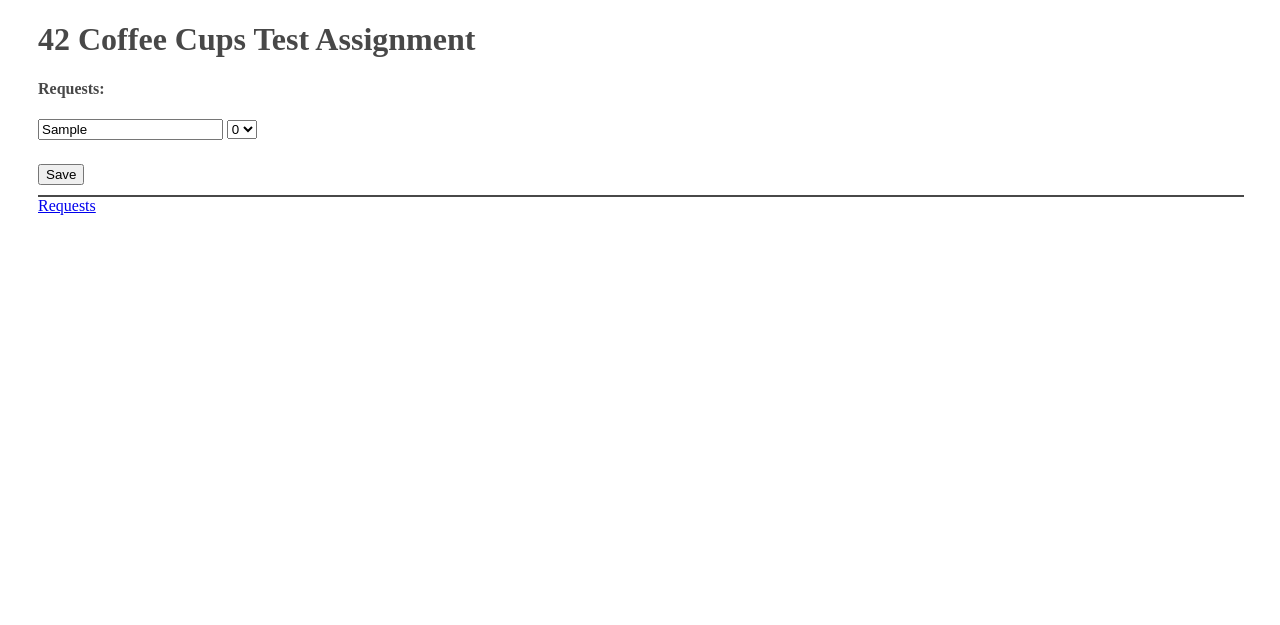
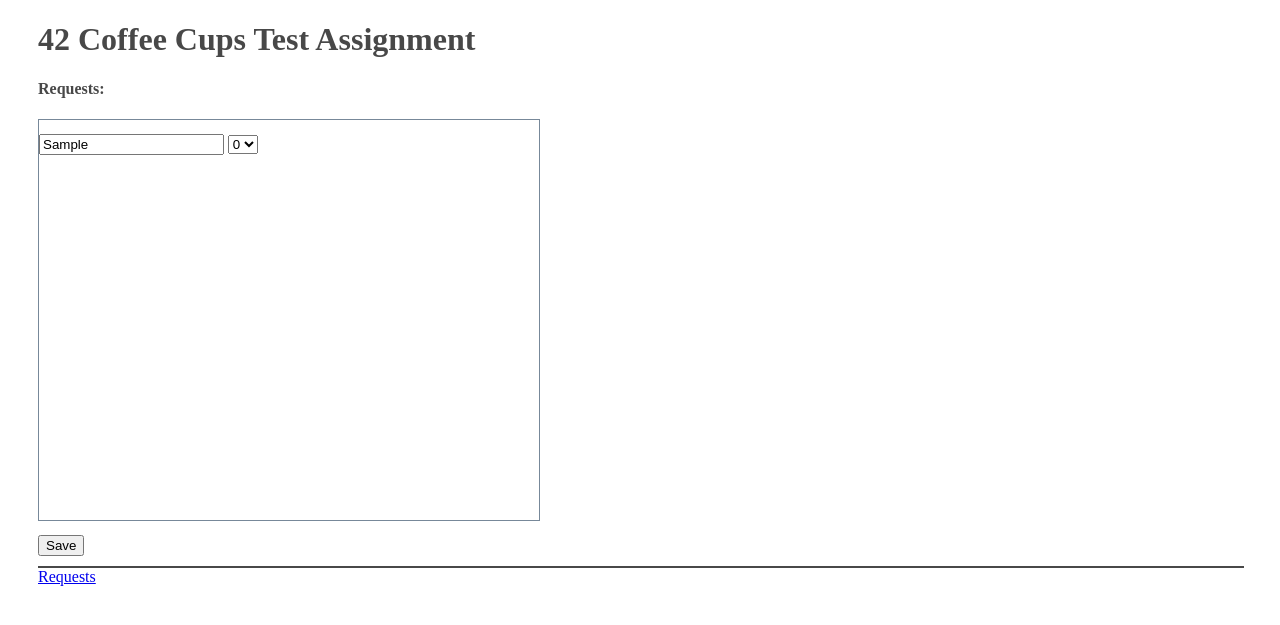
Before and after one commit to KSerge/CoffeeCups, a Django app: page /hello/edit-requests/ in a window 1280 px wide. Shown: the top 625 px of the page. Run offline with Django 3.2, Linux system fonts and the light colour scheme; tables that the repository leaves empty hold one stand-in row (values such as "Sample post"); parts of the project's set-up code (start-up, migrations or seed data) failed here and were passed over.

Commit message:
ticket:13 change table to div in view

```diff
--- a/templates/hello/edit_requests.html
+++ b/templates/hello/edit_requests.html
@@ -13,7 +13,7 @@
 <form method="post" action="">
     {% csrf_token %}
     {{ formset.management_form }}
-    <table>
+    <div class="requests-area">
         {% for form in formset %}
         <p>
             {{ form.path.errors }}
@@ -22,7 +22,7 @@
             {{ form.priority }}
         </p>
         {% endfor %}
-    </table>
+    </div>
     <div class="command-buttons">
         <input type="submit" value="Save" />
     </div>
```
